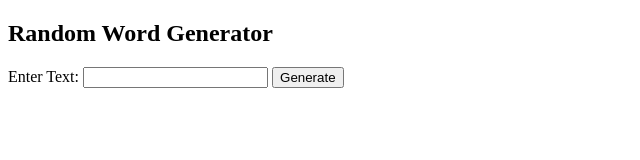
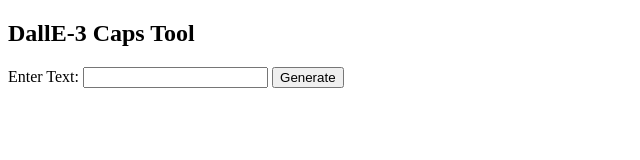
Before and after one commit to ForrestOgden/DallECapitalizer, a plain HTML site: page index.html in a window 1280 px wide. Shown: the whole page, without its empty margins (0-640 px from the left). Drawn offline with Linux system fonts and the light colour scheme.

Commit message:
Update index.html

```diff
--- a/index.html
+++ b/index.html
@@ -3,7 +3,7 @@
 <head>
 <meta charset="UTF-8">
 <meta name="viewport" content="width=device-width, initial-scale=1.0">
-<title>Random Word Generator</title>
+<title>DallE Caps Tool</title>
 <script>
 document.addEventListener('DOMContentLoaded', function() {
     const form = document.getElementById('wordForm');
@@ -53,7 +53,7 @@
 </script>
 </head>
 <body>
-<h2>Random Word Generator</h2>
+<h2>DallE-3 Caps Tool</h2>
 <form id="wordForm">
     <label for="inputText">Enter Text:</label>
     <input type="text" id="inputText" required>
```
